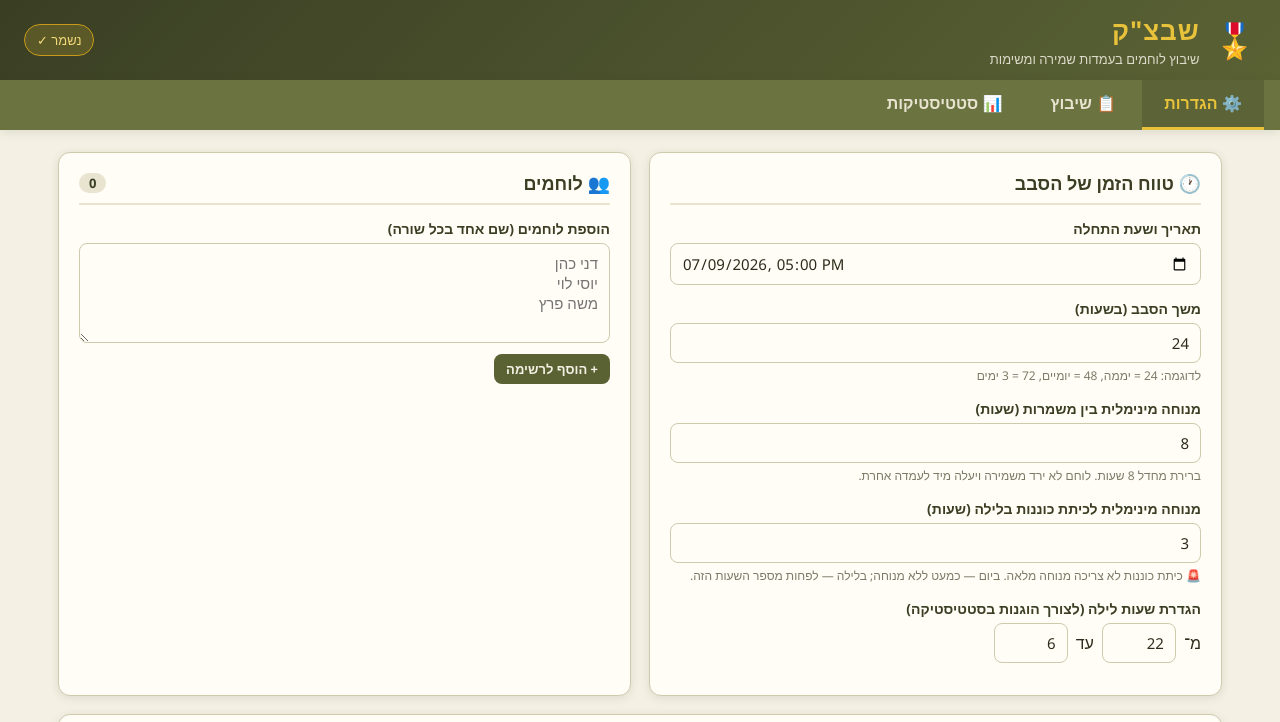
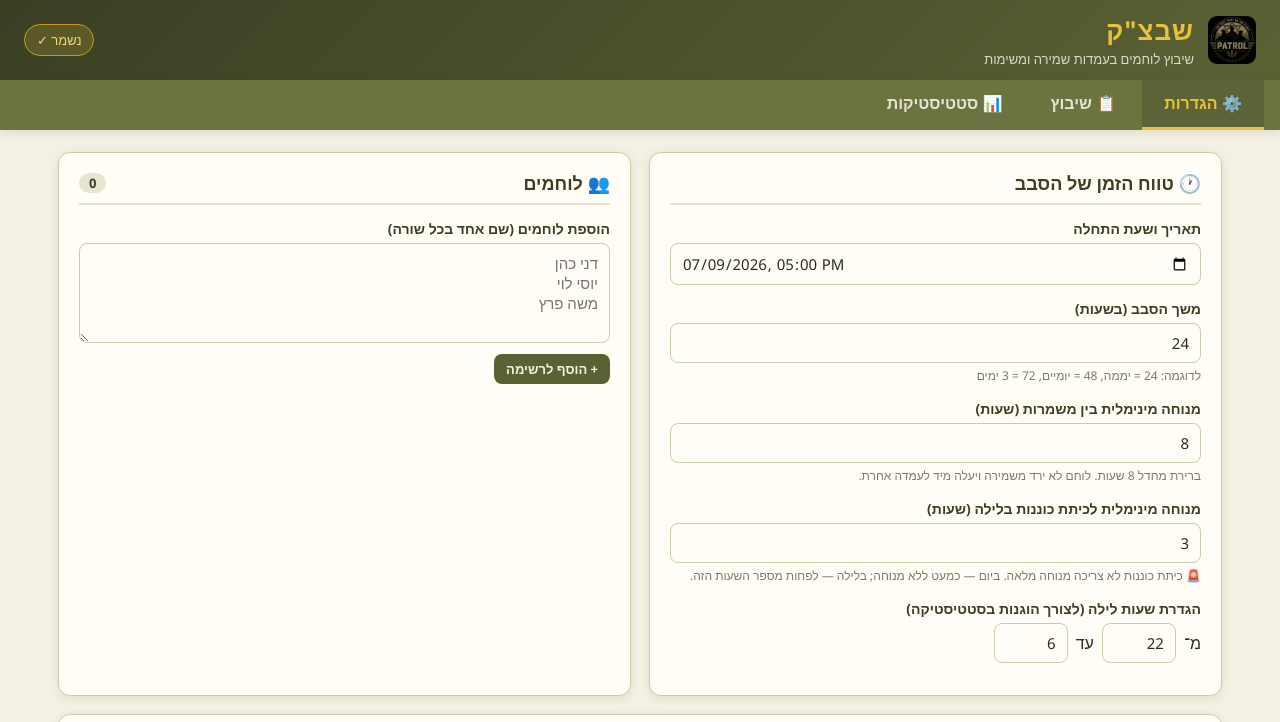
Before and after one commit to avivashush10-byte/shibutz-shmira, a website: page index.html in a window 1280 px wide. Shown: the top 722 px of the page. Drawn offline with Linux system fonts and the light colour scheme; no server answers.

Commit message:
Add files via upload

```diff
--- a/index.html
+++ b/index.html
@@ -10,15 +10,15 @@
   <meta name="apple-mobile-web-app-status-bar-style" content="black-translucent">
   <meta name="apple-mobile-web-app-title" content="שבצ&quot;ק">
   <link rel="manifest" href="manifest.webmanifest">
-  <link rel="apple-touch-icon" href="icon.svg">
-  <link rel="icon" href="icon.svg">
+  <link rel="apple-touch-icon" href="logo.png">
+  <link rel="icon" href="logo.png">
   <link rel="stylesheet" href="style.css">
 </head>
 <body>
   <!-- מסך כניסה (מופיע רק כשמוגדר קוד גישה, כלומר בענן) -->
   <div id="authGate" class="auth-gate">
     <div class="auth-box">
-      <div class="auth-logo">🎖️</div>
+      <img class="auth-logo" src="logo.png" alt="שבצ&quot;ק" style="width:88px;height:88px;object-fit:contain;border-radius:16px;display:block;margin:0 auto">
       <h1>שבצ"ק</h1>
       <p id="authSubtitle">הזן קוד גישה כדי להיכנס</p>
       <input type="password" id="authInput" placeholder="קוד גישה" autocomplete="off">
@@ -30,7 +30,7 @@
 
   <header class="topbar">
     <div class="brand">
-      <span class="logo">🎖️</span>
+      <img class="logo" src="logo.png" alt="שבצ&quot;ק" style="width:48px;height:48px;object-fit:contain;border-radius:9px;display:block">
       <div>
         <h1>שבצ"ק</h1>
         <p class="subtitle">שיבוץ לוחמים בעמדות שמירה ומשימות</p>
--- a/server.js
+++ b/server.js
@@ -78,7 +78,7 @@ function readBody(req, cb) {
   req.on('end', () => cb(body));
 }
 // רק קבצי הסטטיק המותרים מוגשים — כך קבצי קוד/נתונים (server.js, state.json וכו') לא נחשפים
-const STATIC_FILES = new Set(['index.html', 'style.css', 'app.js', 'manifest.webmanifest', 'icon.svg']);
+const STATIC_FILES = new Set(['index.html', 'style.css', 'app.js', 'manifest.webmanifest', 'icon.svg', 'logo.png']);
 function serveStatic(req, res) {
   let name = decodeURIComponent(req.url.split('?')[0]).replace(/^\//, '');
   if (name === '') name = 'index.html';
```
Also changed, not shown: logo.png (added), manifest.webmanifest.
